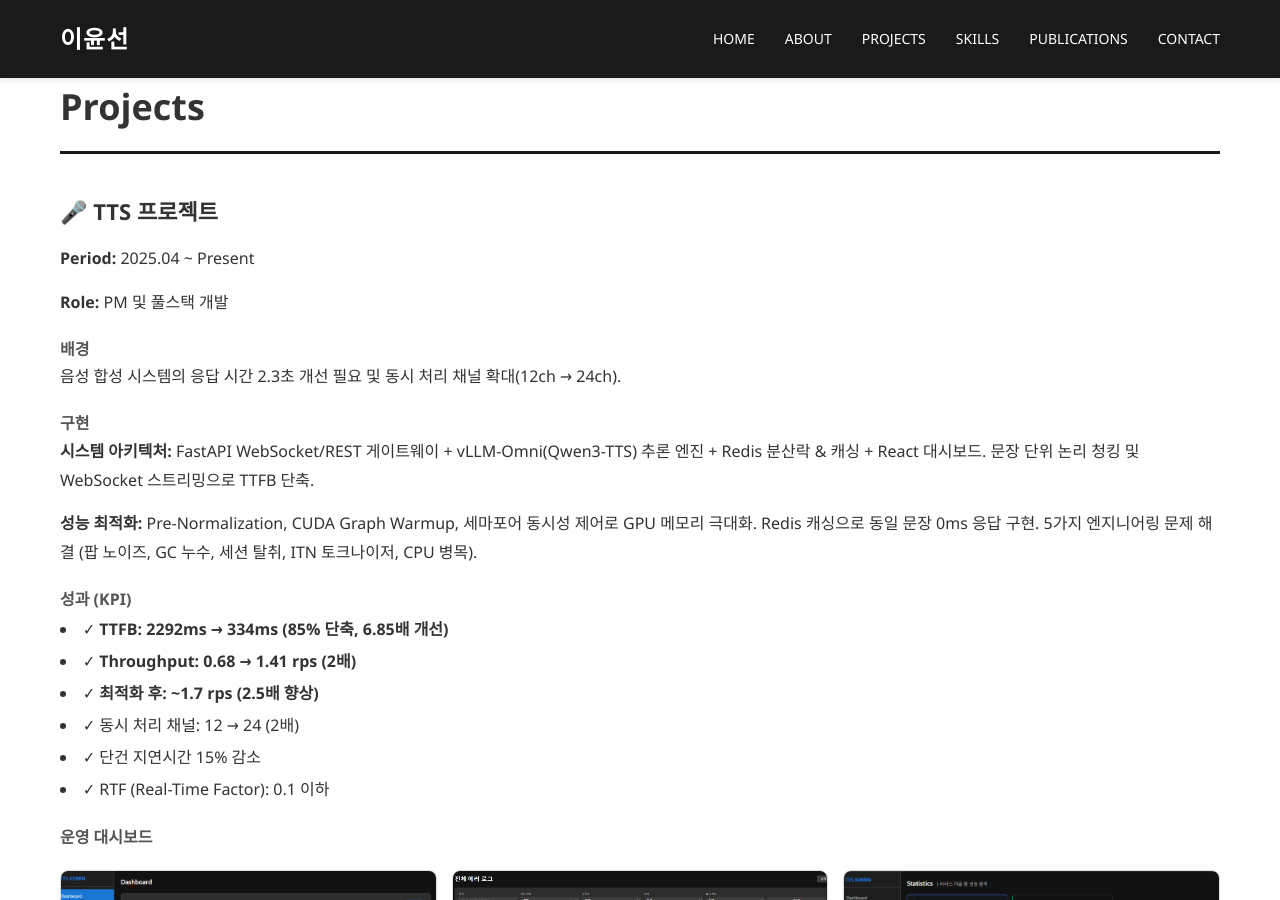
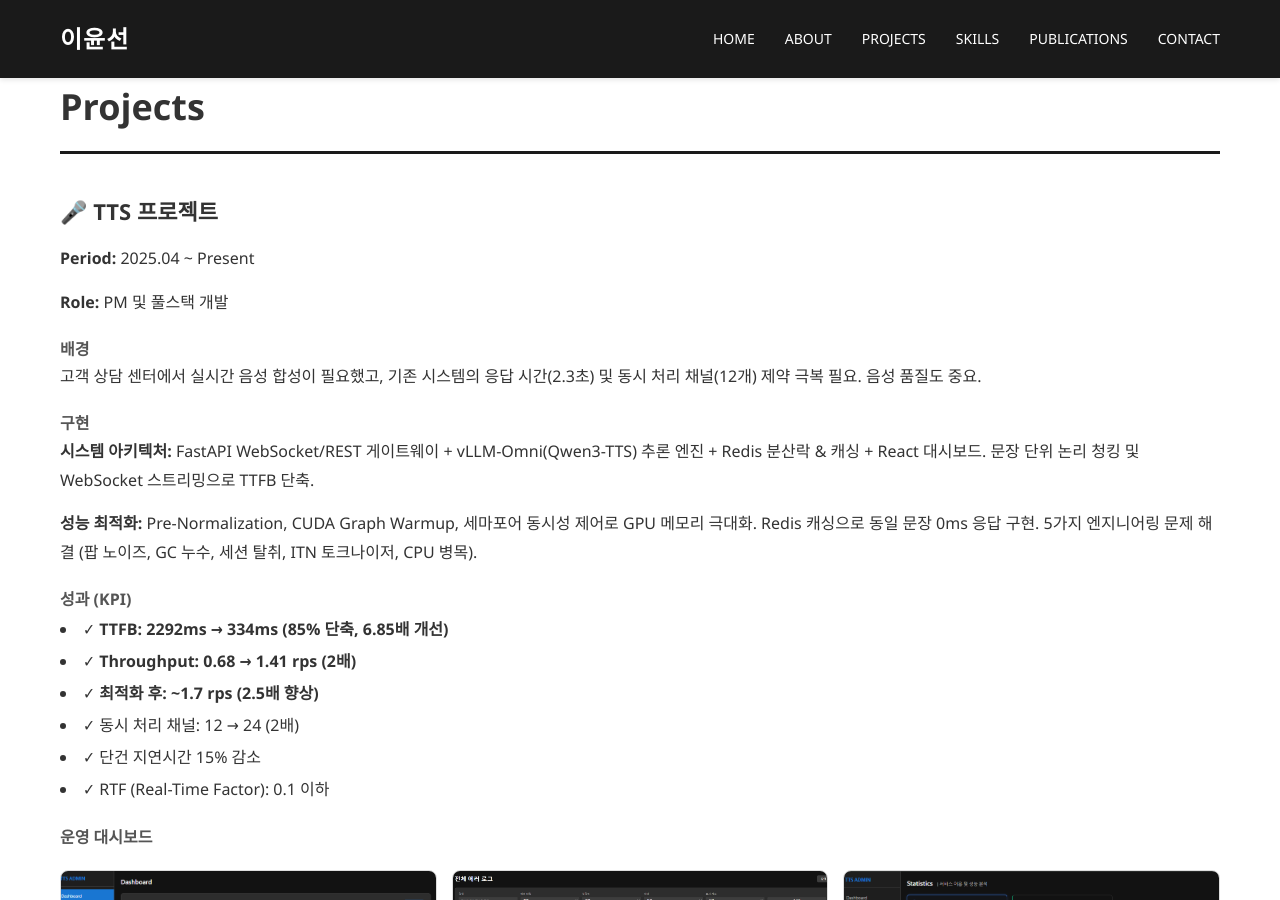
Before and after one commit to ckc5800/ckc5800.github.io, a Jekyll site: the page built from projects.html, in a window 1280 px wide and 900 px high. Built offline with Jekyll 4.4.1, drawn with Linux system fonts in a browser that asks for light colours.

Commit message:
Rewrite TTS project background to focus on problem statement

```diff
--- a/projects.html
+++ b/projects.html
@@ -11,7 +11,7 @@ title: Projects
     <p><strong>Role:</strong> PM 및 풀스택 개발</p>
 
     <h4 style="margin-top: 20px; color: #555;">배경</h4>
-    <p>음성 합성 시스템의 응답 시간 2.3초 개선 필요 및 동시 처리 채널 확대(12ch → 24ch).</p>
+    <p>고객 상담 센터에서 실시간 음성 합성이 필요했고, 기존 시스템의 응답 시간(2.3초) 및 동시 처리 채널(12개) 제약 극복 필요. 음성 품질도 중요.</p>
 
     <h4 style="margin-top: 20px; color: #555;">구현</h4>
     <p><strong>시스템 아키텍처:</strong> FastAPI WebSocket/REST 게이트웨이 + vLLM-Omni(Qwen3-TTS) 추론 엔진 + Redis 분산락 & 캐싱 + React 대시보드. 문장 단위 논리 청킹 및 WebSocket 스트리밍으로 TTFB 단축.</p>
```
